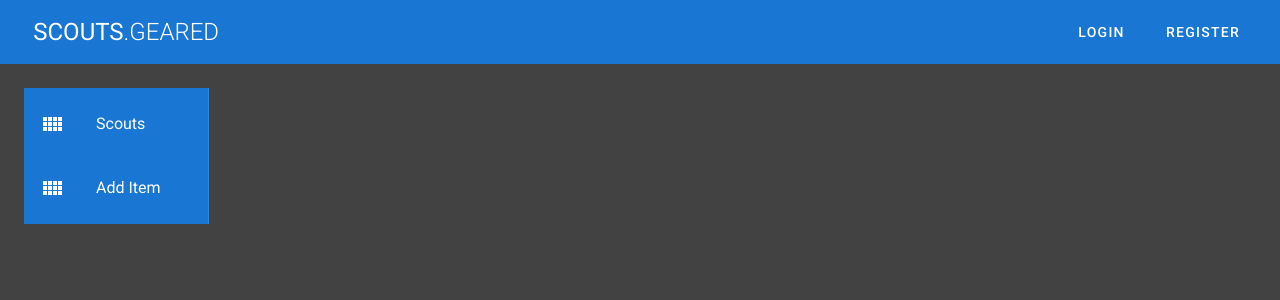
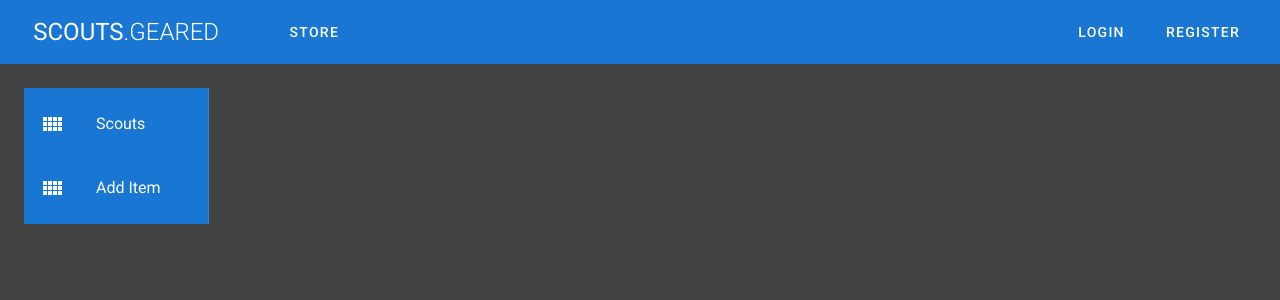
Before and after one commit to wynncreations/scoutgear, a Vue app in the folder client/: page /admin in a window 1280 px wide. Shown: the top 300 px of the page. Built offline with nearby package versions, Linux system fonts and the light colour scheme.

Commit message:
added store to navbar

```diff
--- a/client/app.js
+++ b/client/app.js
@@ -9,7 +9,9 @@ const history = require("connect-history-api-fallback");
 
 app.use(history());
 
-var hostname = 'scoutsgeared.com';
+//var hostname = 'scoutsgeared.com';
+
+var hostname = 'localhost';
 
 dotenv.config();
 var port = process.env.PORT || 5000;
--- a/client/src/components/Navbar.vue
+++ b/client/src/components/Navbar.vue
@@ -11,6 +11,21 @@
         <span class="font-weight-light">.Geared</span>
       </v-toolbar-title>
       </v-btn>
+
+      <v-btn
+        text
+        router
+        to="/store"
+
+      >
+           <span class="col-md-3"
+
+      >
+        Store
+
+      </span>
+      </v-btn>
+
       <v-spacer></v-spacer>
       <v-btn
         v-if="!checkLogin"
--- a/client/src/views/Admin.vue
+++ b/client/src/views/Admin.vue
@@ -12,13 +12,14 @@
                             >
                                 <v-list-item-icon>
                                     <v-icon>
+
                                         mdi-view-comfy
                                     </v-icon>
                                 </v-list-item-icon>
                                 <v-list-item-content>
                                     <v-list-item-title
 
-                                        link
+
                                         @click="ViewScouts"
                                     >
                                         Scouts
@@ -36,7 +37,7 @@
                                 <v-list-item-content>
                                     <v-list-item-title
 
-                                        link
+
                                         @click="addItem"
                                     >
                                         Add Item
@@ -169,10 +170,13 @@ export default {
             this.viewScouts = true;
             this.addItems = false;
             this.getScouts();
+            alert(`ViewScouts - ${this.viewScouts} \n addItems - ${this.addItems}`);
+
         },
         addItem: function(){
             this.addItems = true;
             this.viewScouts = false;
+            alert(`ViewScouts - ${this.viewScouts} \n addItems - ${this.addItems}`);
         },
         getScouts: function(){
 
```
